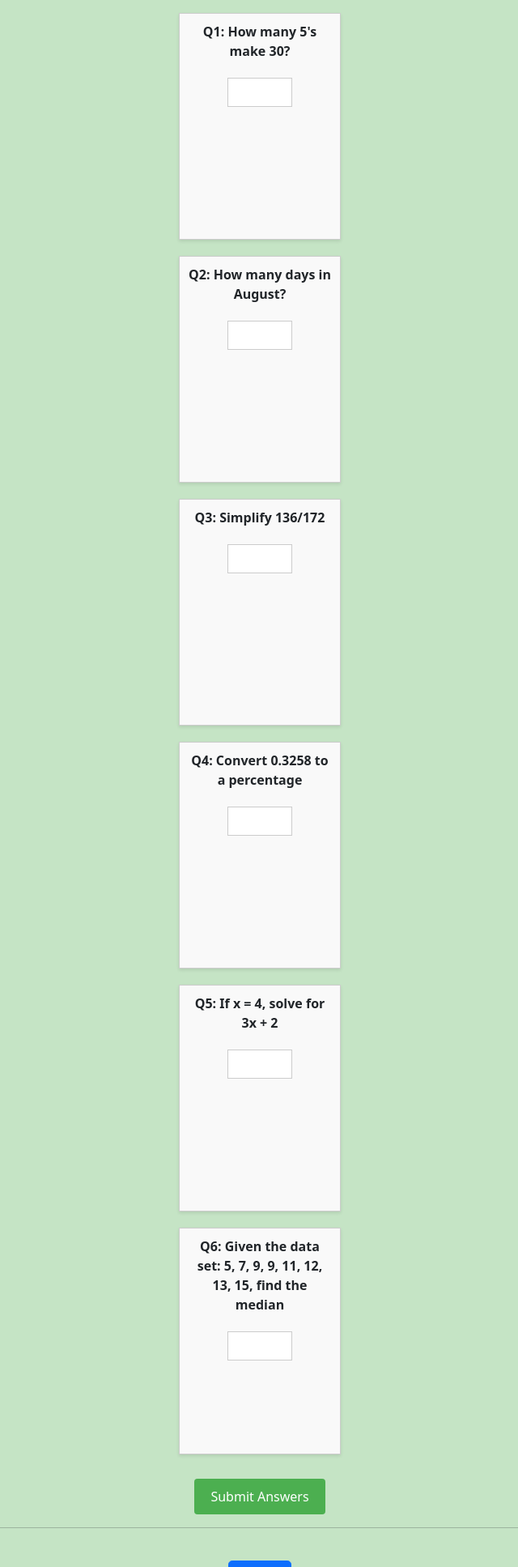
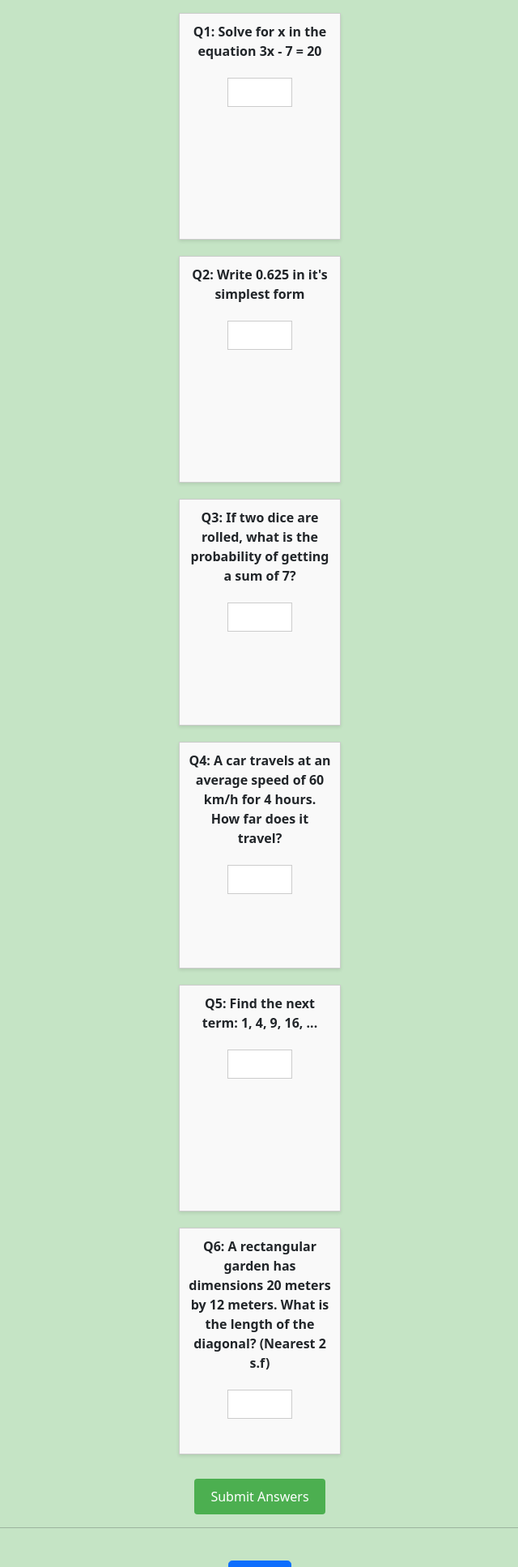
Before and after one commit to Sharun2022/AcademifyLearningTool, a Flask app: page /year10_maths in a window 1280 px wide. Shown: the part 136-2071 px from the top of the page at 81% size, without its empty margins (319-959 px from the left). Run offline with Flask 3, Linux system fonts and the light colour scheme; a user stored in the database is signed in; some libraries are stand-ins or nearby versions.

Commit message:
Finished Year 10 Math Page
3 more Maths pages to go!

```diff
--- a/tutorial_fixed/website/templates/year10_maths.html
+++ b/tutorial_fixed/website/templates/year10_maths.html
@@ -13,38 +13,38 @@
 
         <div id="questions">
             <div class="question">
-                <p>Q1: How many 5's make 30?</p>
-                <input type="text" class="answerInput" data-answer="6">
+                <p>Q1: Solve for x in the equation 3x - 7 = 20</p>
+                <input type="text" class="answerInput" data-answer="9">
                 <div class="result"></div>
             </div>
 
             <div class="question">
-                <p>Q2: How many days in August?</p>
-                <input type="text" class="answerInput" data-answer="31">
+                <p>Q2: Write 0.625 in it's simplest form</p>
+                <input type="text" class="answerInput" data-answer="5/8">
                 <div class="result"></div>
             </div>
 
             <div class="question">
-                <p>Q3: Simplify 136/172</p>
-                <input type="text" class="answerInput" data-answer="34/43">
+                <p>Q3: If two dice are rolled, what is the probability of getting a sum of 7?</p>
+                <input type="text" class="answerInput" data-answer="6/36">
                 <div class="result"></div>
             </div>
 
             <div class="question">
-                <p>Q4: Convert 0.3258 to a percentage</p>
-                <input type="text" class="answerInput" data-answer="32.58%">
+                <p>Q4: A car travels at an average speed of 60 km/h for 4 hours. How far does it travel?</p>
+                <input type="text" class="answerInput" data-answer="240km">
                 <div class="result"></div>
             </div>
 
             <div class="question">
-                <p>Q5: If x = 4, solve for 3x + 2 </p>
-                <input type="text" class="answerInput" data-answer="14">
+                <p>Q5: Find the next term: 1, 4, 9, 16, ... </p>
+                <input type="text" class="answerInput" data-answer="25">
                 <div class="result"></div>
             </div>
 
             <div class="question">
-                <p>Q6: Given the data set: 5, 7, 9, 9, 11, 12, 13, 15, find the median</p>
-                <input type="text" class="answerInput" data-answer="11">
+                <p>Q6: A rectangular garden has dimensions 20 meters by 12 meters. What is the length of the diagonal? (Nearest 2 s.f)</p>
+                <input type="text" class="answerInput" data-answer="23m">
                 <div class="result"></div>
             </div>
 
```
